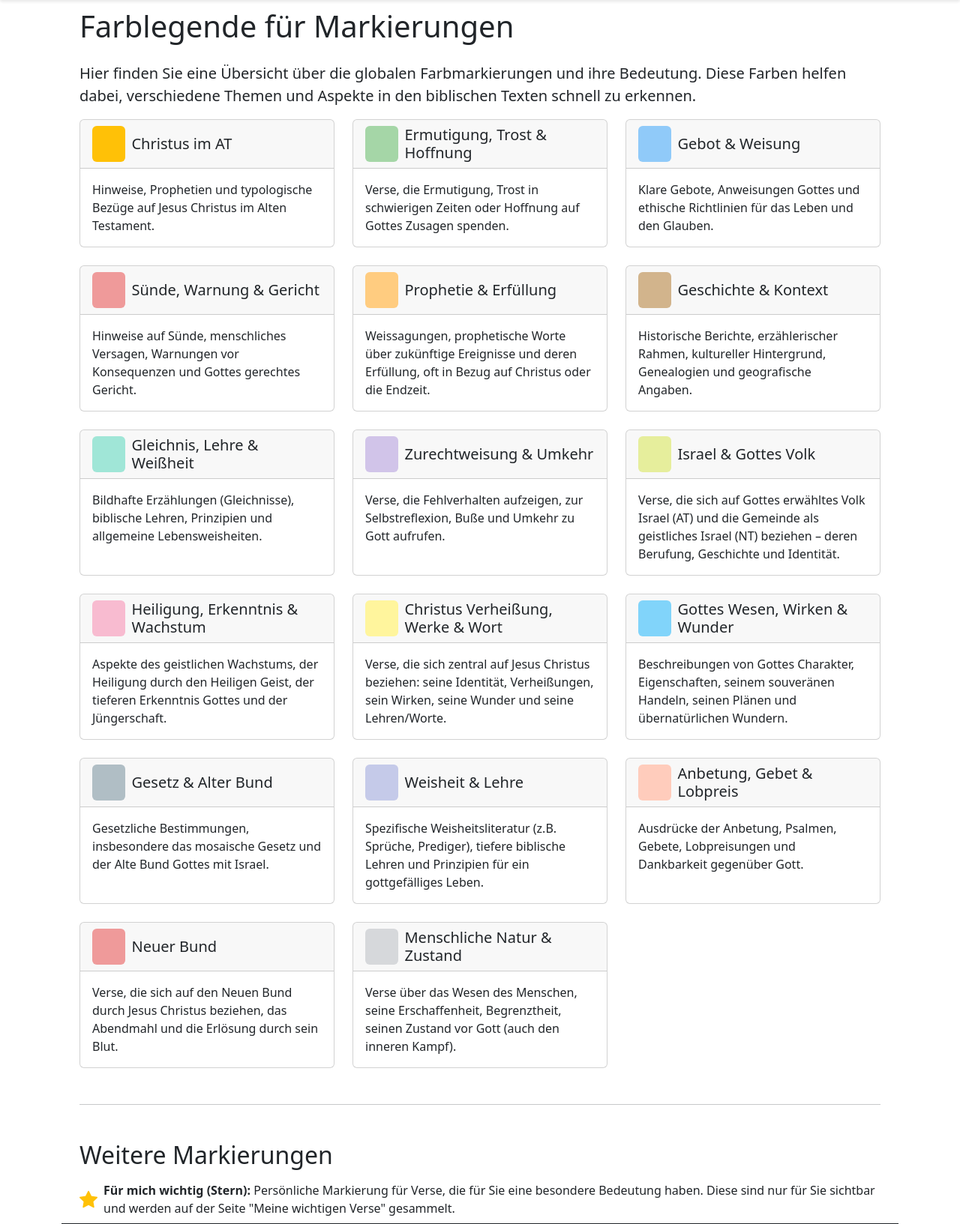
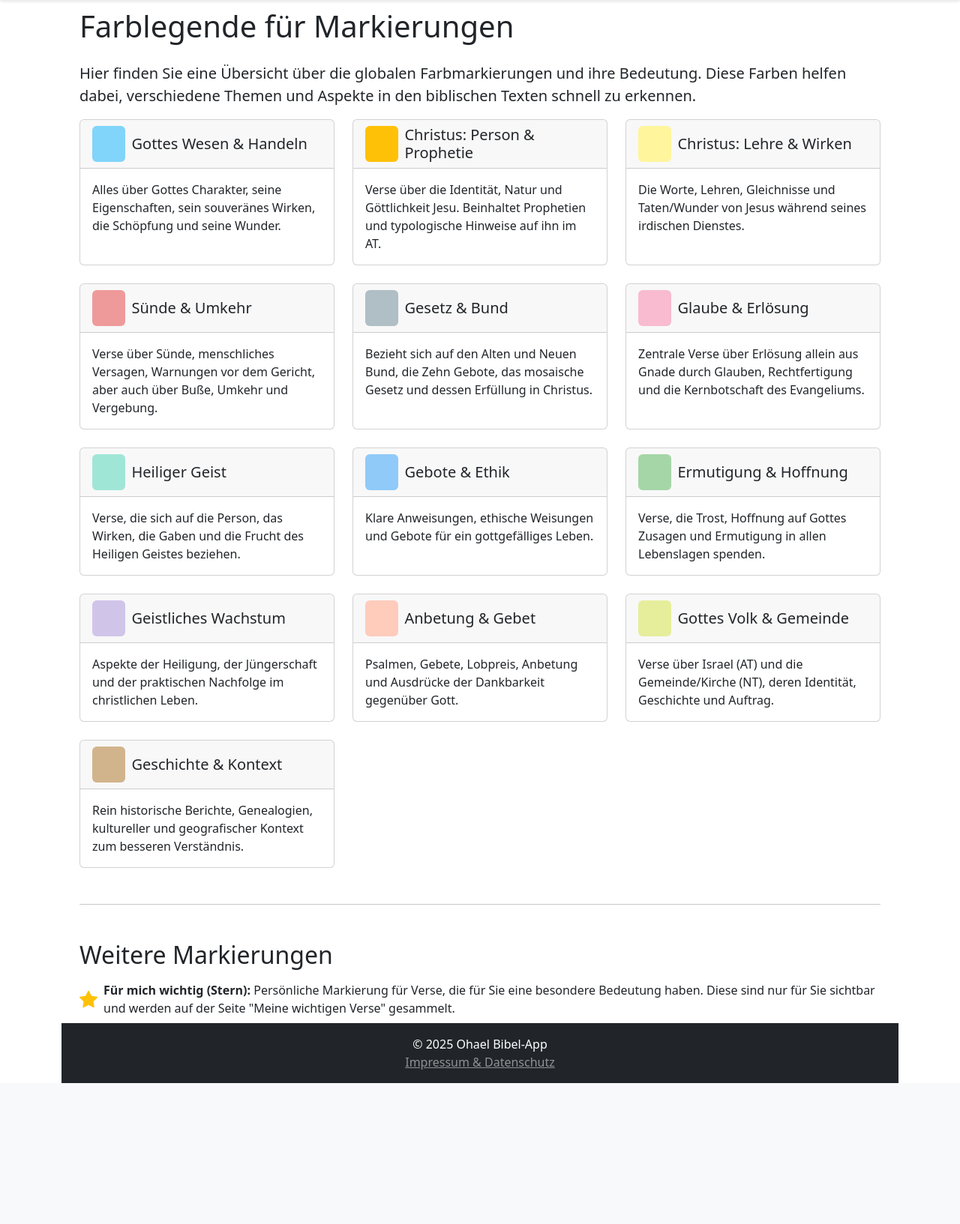
Before and after one commit to LukeEckardt9988/stormhunter, a PHP site: page /farblegende.php in a window 1280 px wide. Shown: the part 63-1696 px from the top of the page at 75% size. After the commit the page ends 1508 px from the top, so only its background shows below. Run offline with PHP 8.4, Linux system fonts and the light colour scheme.

Commit message:
Ich habe die Gesamte Farblegende erneut angepasst. Sie ist einfacher und Kleiner und bermutlich besser zu lesen/Schreiben

```diff
--- a/app.js
+++ b/app.js
@@ -116,24 +116,21 @@ function showVerseActionsInModal(verseElement) {
 
     modalTitle.textContent = `Aktionen für ${bookChapterTitleText}, Vers ${verseNumText}`;
 
+    // NEU: Konsolidiertes Array für die Farbauswahl
     const highlightColors = [
-        { name: 'Christus im AT (Gelb)', value: 'yellow', cssClass: 'bg-warning' },
-        { name: 'Ermutigung, Trost & Hoffnung (Grün)', value: 'green', cssClass: 'bg-green-custom' },
-        { name: 'Gebot & Weisung (Blau)', value: 'blue', cssClass: 'bg-blue-custom' },
-        { name: 'Sünde, Warnung & Gericht (Rot)', value: 'red', cssClass: 'bg-red-custom' },
-        { name: 'Prophetie & Erfüllung (Orange)', value: 'orange', cssClass: 'bg-orange-custom' },
-        { name: 'Geschichte & Kontext (Braun)', value: 'brown', cssClass: 'bg-brown-custom' },
-        { name: 'Gleichnis, Lehre & Weißheit (Türkis)', value: 'parable', cssClass: 'bg-parable-custom' },
-        { name: 'Zurechtweisung & Umkehr (Lavendel)', value: 'rebuke', cssClass: 'bg-rebuke-custom' },
-        { name: 'Israel & Gottes Volk (Oliv)', value: 'name', cssClass: 'bg-name-custom' },
-        { name: 'Heiligung, Erkenntnis & Wachstum (Rosé)', value: 'sanctification', cssClass: 'bg-sanctification-custom' },
-        { name: 'Christus Verheißung, Werke & Wort (Gold)', value: 'miracle', cssClass: 'bg-miracle-custom' },
-        { name: 'Gottes Wesen, Wirken & Wunder (Himmelblau)', value: 'gods_work', cssClass: 'bg-gods-work-custom' },
-        { name: 'Gesetz & Alter Bund (Schiefergrau)', value: 'law', cssClass: 'bg-law-custom' },
-        { name: 'Weisheit & Lehre (Flieder)', value: 'wisdom', cssClass: 'bg-wisdom-custom' },
-        { name: 'Anbetung, Gebet & Lobpreis (Pfirsich)', value: 'worship', cssClass: 'bg-worship-custom' },
-        { name: 'Neuer Bund (Weinrot)', value: 'covenant', cssClass: 'bg-covenant-custom' },
-        { name: 'Menschliche Natur & Zustand (Grau)', value: 'gray', cssClass: 'bg-gray-custom' },
+        { name: 'Gottes Wesen', value: 'god', cssClass: 'bg-gods-work-custom' },
+        { name: 'Christus: Prophetie', value: 'christ_prophecy', cssClass: 'bg-warning' },
+        { name: 'Christus: Lehre', value: 'christ_teaching', cssClass: 'bg-miracle-custom' },
+        { name: 'Sünde & Umkehr', value: 'sin_repentance', cssClass: 'bg-red-custom' },
+        { name: 'Gesetz & Bund', value: 'law_covenant', cssClass: 'bg-law-custom' },
+        { name: 'Glaube & Erlösung', value: 'faith_salvation', cssClass: 'bg-sanctification-custom' },
+        { name: 'Heiliger Geist', value: 'holy_spirit', cssClass: 'bg-parable-custom' },
+        { name: 'Gebote & Ethik', value: 'commandments', cssClass: 'bg-blue-custom' },
+        { name: 'Hoffnung', value: 'hope', cssClass: 'bg-green-custom' },
+        { name: 'Wachstum', value: 'growth', cssClass: 'bg-rebuke-custom' },
+        { name: 'Anbetung & Gebet', value: 'worship', cssClass: 'bg-worship-custom' },
+        { name: 'Gottes Volk', value: 'people_church', cssClass: 'bg-name-custom' },
+        { name: 'Geschichte', value: 'history', cssClass: 'bg-brown-custom' },
         { name: 'Entfernen', value: 'remove_color', cssClass: 'remove-color-swatch' }
     ];
 
@@ -182,57 +179,51 @@ function hideVerseActionModal() {
 
 function handleColorHighlight(globalVerseId, colorValue) {
     hideVerseActionModal();
-
     if (currentUserId === 0 && colorValue !== 'remove_color') {
         alert("Bitte zuerst einloggen, um farbliche Markierungen zu setzen.");
         return;
     }
-
     if (colorValue !== 'remove_color') {
         localStorage.setItem('lastUsedColor', colorValue);
     }
-
     const verseElement = document.querySelector(`.verse[data-global-id='${globalVerseId}']`);
     if (!verseElement) return;
 
+    // NEU: Neue colorMap
     const colorMap = {
-        'yellow': 'bg-warning', 'green': 'bg-green-custom', 'blue': 'bg-blue-custom', 'red': 'bg-red-custom', 'orange': 'bg-orange-custom',
-        'brown': 'bg-brown-custom', 'gray': 'bg-gray-custom', 'parable': 'bg-parable-custom', 'rebuke': 'bg-rebuke-custom', 'name': 'bg-name-custom',
-        'sanctification': 'bg-sanctification-custom', 'miracle': 'bg-miracle-custom', 'gods_work': 'bg-gods-work-custom', 'law': 'bg-law-custom',
-        'wisdom': 'bg-wisdom-custom', 'worship': 'bg-worship-custom', 'covenant': 'bg-covenant-custom'
+        'god': 'bg-gods-work-custom', 'christ_prophecy': 'bg-warning', 'christ_teaching': 'bg-miracle-custom',
+        'sin_repentance': 'bg-red-custom', 'law_covenant': 'bg-law-custom', 'faith_salvation': 'bg-sanctification-custom',
+        'holy_spirit': 'bg-parable-custom', 'commandments': 'bg-blue-custom', 'hope': 'bg-green-custom',
+        'growth': 'bg-rebuke-custom', 'worship': 'bg-worship-custom', 'people_church': 'bg-name-custom',
+        'history': 'bg-brown-custom'
     };
 
-    const oldColorClass = Object.values(colorMap).find(c => verseElement.classList.contains(c));
-    if (oldColorClass) {
-        verseElement.classList.remove(oldColorClass);
-    }
+    // Alte Klassen entfernen
+    Object.values(colorMap).forEach(cls => verseElement.classList.remove(cls));
 
     if (colorValue !== 'remove_color' && colorMap[colorValue]) {
         verseElement.classList.add(colorMap[colorValue]);
     }
-    // verseElement.dataset.currentColor wird im Backend gesetzt, UI ist optimistich
 
     const actionForServer = colorValue === 'remove_color' ? 'removeHighlight' : 'addHighlight';
     fetch('ajax_handler.php', {
         method: 'POST',
         headers: { 'Content-Type': 'application/x-www-form-urlencoded' },
-        body: `action=${actionForServer}&global_verse_id=${globalVerseId}&color=${colorValue}` // user_id kommt aus Session im Backend
+        body: `action=${actionForServer}&global_verse_id=${globalVerseId}&color=${colorValue}`
     })
     .then(response => response.json())
     .then(data => {
         if (data.status !== 'success') {
             alert('Fehler beim Speichern der Markierung: ' + data.message);
-                // Bei Fehler: UI zurücksetzen
-                if (colorMap[colorValue]) verseElement.classList.remove(colorMap[colorValue]);
-                if (oldColorClass) verseElement.classList.add(oldColorClass);
+            // UI Rollback
+            Object.values(colorMap).forEach(cls => verseElement.classList.remove(cls));
+            // Hier müsste man sich die alte Farbe merken, um sie wiederherzustellen.
+            // Ein Neuladen ist bei Fehler oft am einfachsten.
         }
-            // Kein window.location.reload(); für besseres Nutzererlebnis
     })
     .catch(error => {
         console.error('Farb-Update-Fehler:', error);
         alert('Kommunikationsfehler beim Speichern der Markierung.');
-            if (colorMap[colorValue]) verseElement.classList.remove(colorMap[colorValue]);
-            if (oldColorClass) verseElement.classList.add(oldColorClass);
     });
 }
 
--- a/farblegende.php
+++ b/farblegende.php
@@ -9,112 +9,86 @@ $pageTitle = "Farblegende für Markierungen";
 
 require_once 'header.php';
 
-// Definition der Farbmarkierungen
-// Diese Struktur sollte mit der in app.js (highlightColors Array) übereinstimmen
+// NEU: Definition der konsolidierten Farbmarkierungen
 $colorLegend = [
     [
-        'name' => 'Christus im AT',
-        'value' => 'yellow',
-        'cssClass' => 'bg-warning',
-        'description' => 'Hinweise, Prophetien und typologische Bezüge auf Jesus Christus im Alten Testament.'
+        'name' => 'Gottes Wesen & Handeln',
+        'value' => 'god',
+        'cssClass' => 'bg-gods-work-custom',
+        'description' => 'Alles über Gottes Charakter, seine Eigenschaften, sein souveränes Wirken, die Schöpfung und seine Wunder.'
     ],
     [
-        'name' => 'Ermutigung, Trost & Hoffnung',
-        'value' => 'green',
-        'cssClass' => 'bg-green-custom',
-        'description' => 'Verse, die Ermutigung, Trost in schwierigen Zeiten oder Hoffnung auf Gottes Zusagen spenden.'
+        'name' => 'Christus: Person & Prophetie',
+        'value' => 'christ_prophecy',
+        'cssClass' => 'bg-warning',
+        'description' => 'Verse über die Identität, Natur und Göttlichkeit Jesu. Beinhaltet Prophetien und typologische Hinweise auf ihn im AT.'
     ],
     [
-        'name' => 'Gebot & Weisung',
-        'value' => 'blue',
-        'cssClass' => 'bg-blue-custom',
-        'description' => 'Klare Gebote, Anweisungen Gottes und ethische Richtlinien für das Leben und den Glauben.'
+        'name' => 'Christus: Lehre & Wirken',
+        'value' => 'christ_teaching',
+        'cssClass' => 'bg-miracle-custom',
+        'description' => 'Die Worte, Lehren, Gleichnisse und Taten/Wunder von Jesus während seines irdischen Dienstes.'
     ],
     [
-        'name' => 'Sünde, Warnung & Gericht',
-        'value' => 'red',
+        'name' => 'Sünde & Umkehr',
+        'value' => 'sin_repentance',
         'cssClass' => 'bg-red-custom',
-        'description' => 'Hinweise auf Sünde, menschliches Versagen, Warnungen vor Konsequenzen und Gottes gerechtes Gericht.'
+        'description' => 'Verse über Sünde, menschliches Versagen, Warnungen vor dem Gericht, aber auch über Buße, Umkehr und Vergebung.'
     ],
     [
-        'name' => 'Prophetie & Erfüllung',
-        'value' => 'orange',
-        'cssClass' => 'bg-orange-custom',
-        'description' => 'Weissagungen, prophetische Worte über zukünftige Ereignisse und deren Erfüllung, oft in Bezug auf Christus oder die Endzeit.'
+        'name' => 'Gesetz & Bund',
+        'value' => 'law_covenant',
+        'cssClass' => 'bg-law-custom',
+        'description' => 'Bezieht sich auf den Alten und Neuen Bund, die Zehn Gebote, das mosaische Gesetz und dessen Erfüllung in Christus.'
+    ],
+    [
+        'name' => 'Glaube & Erlösung',
+        'value' => 'faith_salvation',
+        'cssClass' => 'bg-sanctification-custom',
+        'description' => 'Zentrale Verse über Erlösung allein aus Gnade durch Glauben, Rechtfertigung und die Kernbotschaft des Evangeliums.'
+    ],
+     [
+        'name' => 'Heiliger Geist',
+        'value' => 'holy_spirit',
+        'cssClass' => 'bg-parable-custom',
+        'description' => 'Verse, die sich auf die Person, das Wirken, die Gaben und die Frucht des Heiligen Geistes beziehen.'
+    ],
+    [
+        'name' => 'Gebote & Ethik',
+        'value' => 'commandments',
+        'cssClass' => 'bg-blue-custom',
+        'description' => 'Klare Anweisungen, ethische Weisungen und Gebote für ein gottgefälliges Leben.'
+    ],
+    [
+        'name' => 'Ermutigung & Hoffnung',
+        'value' => 'hope',
+        'cssClass' => 'bg-green-custom',
+        'description' => 'Verse, die Trost, Hoffnung auf Gottes Zusagen und Ermutigung in allen Lebenslagen spenden.'
+    ],
+    [
+        'name' => 'Geistliches Wachstum',
+        'value' => 'growth',
+        'cssClass' => 'bg-rebuke-custom',
+        'description' => 'Aspekte der Heiligung, der Jüngerschaft und der praktischen Nachfolge im christlichen Leben.'
+    ],
+    [
+        'name' => 'Anbetung & Gebet',
+        'value' => 'worship',
+        'cssClass' => 'bg-worship-custom',
+        'description' => 'Psalmen, Gebete, Lobpreis, Anbetung und Ausdrücke der Dankbarkeit gegenüber Gott.'
+    ],
+    [
+        'name' => 'Gottes Volk & Gemeinde',
+        'value' => 'people_church',
+        'cssClass' => 'bg-name-custom',
+        'description' => 'Verse über Israel (AT) und die Gemeinde/Kirche (NT), deren Identität, Geschichte und Auftrag.'
     ],
     [
         'name' => 'Geschichte & Kontext',
-        'value' => 'brown',
+        'value' => 'history',
         'cssClass' => 'bg-brown-custom',
-        'description' => 'Historische Berichte, erzählerischer Rahmen, kultureller Hintergrund, Genealogien und geografische Angaben.'
+        'description' => 'Rein historische Berichte, Genealogien, kultureller und geografischer Kontext zum besseren Verständnis.'
     ],
-    [
-        'name' => 'Gleichnis, Lehre & Weißheit', // Kombiniert aus 'Gleichnis' und Aspekten von 'Weisheit/Lehre'
-        'value' => 'parable',
-        'cssClass' => 'bg-parable-custom',
-        'description' => 'Bildhafte Erzählungen (Gleichnisse), biblische Lehren, Prinzipien und allgemeine Lebensweisheiten.'
-    ],
-    [
-        'name' => 'Zurechtweisung & Umkehr',
-        'value' => 'rebuke',
-        'cssClass' => 'bg-rebuke-custom',
-        'description' => 'Verse, die Fehlverhalten aufzeigen, zur Selbstreflexion, Buße und Umkehr zu Gott aufrufen.'
-    ],
-    [
-        'name' => 'Israel & Gottes Volk', // Ehemals 'Namen (Orte & Personen)'
-        'value' => 'name', // Behält den alten 'value' für Konsistenz, falls bestehende Daten darauf basieren
-        'cssClass' => 'bg-name-custom',
-        'description' => 'Verse, die sich auf Gottes erwähltes Volk Israel (AT) und die Gemeinde als geistliches Israel (NT) beziehen – deren Berufung, Geschichte und Identität.'
-    ],
-    [
-        'name' => 'Heiligung, Erkenntnis & Wachstum', // Ehemals 'Heiligung / Nachfolge'
-        'value' => 'sanctification',
-        'cssClass' => 'bg-sanctification-custom',
-        'description' => 'Aspekte des geistlichen Wachstums, der Heiligung durch den Heiligen Geist, der tieferen Erkenntnis Gottes und der Jüngerschaft.'
-    ],
-    [
-        'name' => 'Christus Verheißung, Werke & Wort', // Ehemals 'Wunder'
-        'value' => 'miracle', // Behält den alten 'value'
-        'cssClass' => 'bg-miracle-custom',
-        'description' => 'Verse, die sich zentral auf Jesus Christus beziehen: seine Identität, Verheißungen, sein Wirken, seine Wunder und seine Lehren/Worte.'
-    ],
-    [
-        'name' => 'Gottes Wesen, Wirken & Wunder', // Ehemals 'Gottes Wirken / Handeln'
-        'value' => 'gods_work',
-        'cssClass' => 'bg-gods-work-custom',
-        'description' => 'Beschreibungen von Gottes Charakter, Eigenschaften, seinem souveränen Handeln, seinen Plänen und übernatürlichen Wundern.'
-    ],
-    [
-        'name' => 'Gesetz & Alter Bund', // Ehemals 'Gesetz'
-        'value' => 'law',
-        'cssClass' => 'bg-law-custom',
-        'description' => 'Gesetzliche Bestimmungen, insbesondere das mosaische Gesetz und der Alte Bund Gottes mit Israel.'
-    ],
-    [
-        'name' => 'Weisheit & Lehre', // Beibehalten für spezifische Weisheitsliteratur
-        'value' => 'wisdom',
-        'cssClass' => 'bg-wisdom-custom',
-        'description' => 'Spezifische Weisheitsliteratur (z.B. Sprüche, Prediger), tiefere biblische Lehren und Prinzipien für ein gottgefälliges Leben.'
-    ],
-    [
-        'name' => 'Anbetung, Gebet & Lobpreis', // Ehemals 'Anbetung / Lobpreis / Gebet'
-        'value' => 'worship',
-        'cssClass' => 'bg-worship-custom',
-        'description' => 'Ausdrücke der Anbetung, Psalmen, Gebete, Lobpreisungen und Dankbarkeit gegenüber Gott.'
-    ],
-    [
-        'name' => 'Neuer Bund', // Ehemals 'Bund'
-        'value' => 'covenant',
-        'cssClass' => 'bg-covenant-custom',
-        'description' => 'Verse, die sich auf den Neuen Bund durch Jesus Christus beziehen, das Abendmahl und die Erlösung durch sein Blut.'
-    ],
-    [
-        'name' => 'Menschliche Natur & Zustand', // Ehemals 'Unklar / Sonstiges'
-        'value' => 'gray',
-        'cssClass' => 'bg-gray-custom',
-        'description' => 'Verse über das Wesen des Menschen, seine Erschaffenheit, Begrenztheit, seinen Zustand vor Gott (auch den inneren Kampf).'
-    ]
-
 ];
 
 ?>
```
Also changed, not shown: bibel_lesen.php (+16 -18 lines), status.php (+17 -18 lines). Lines whose indentation alone changed are shown as unchanged.
